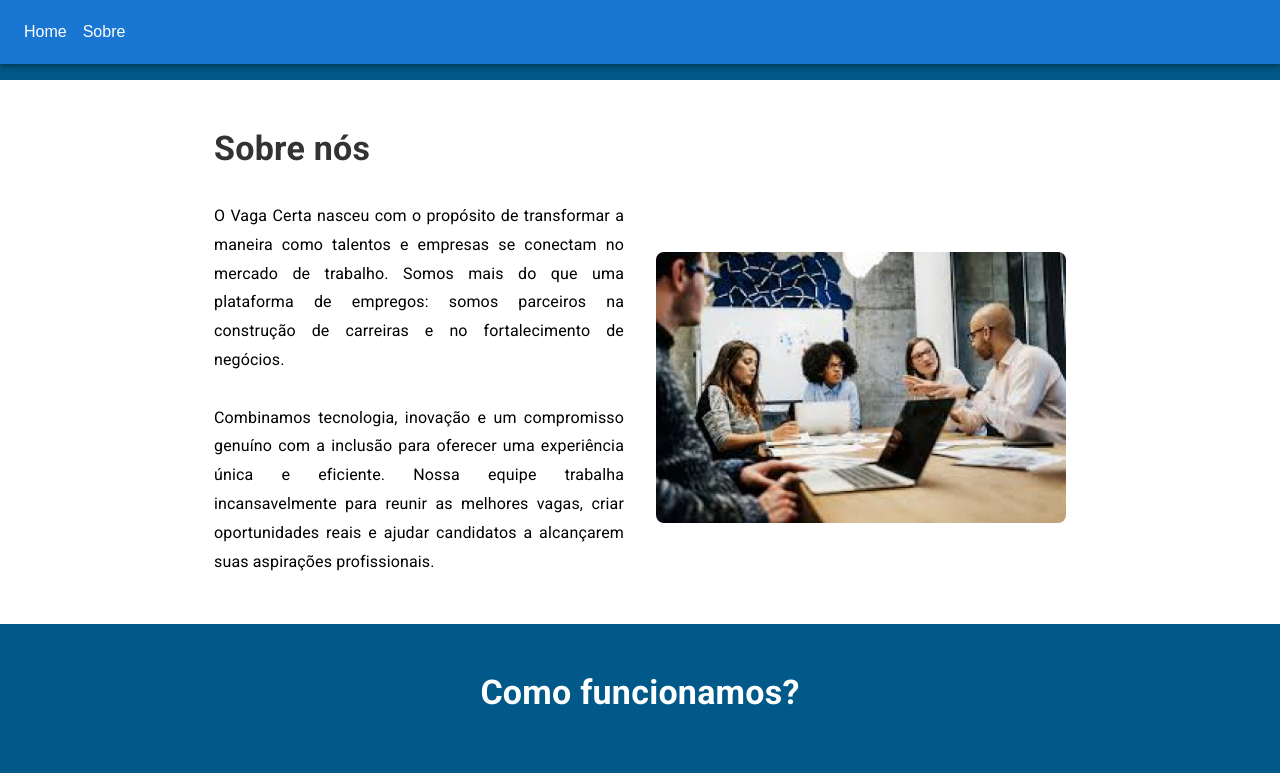
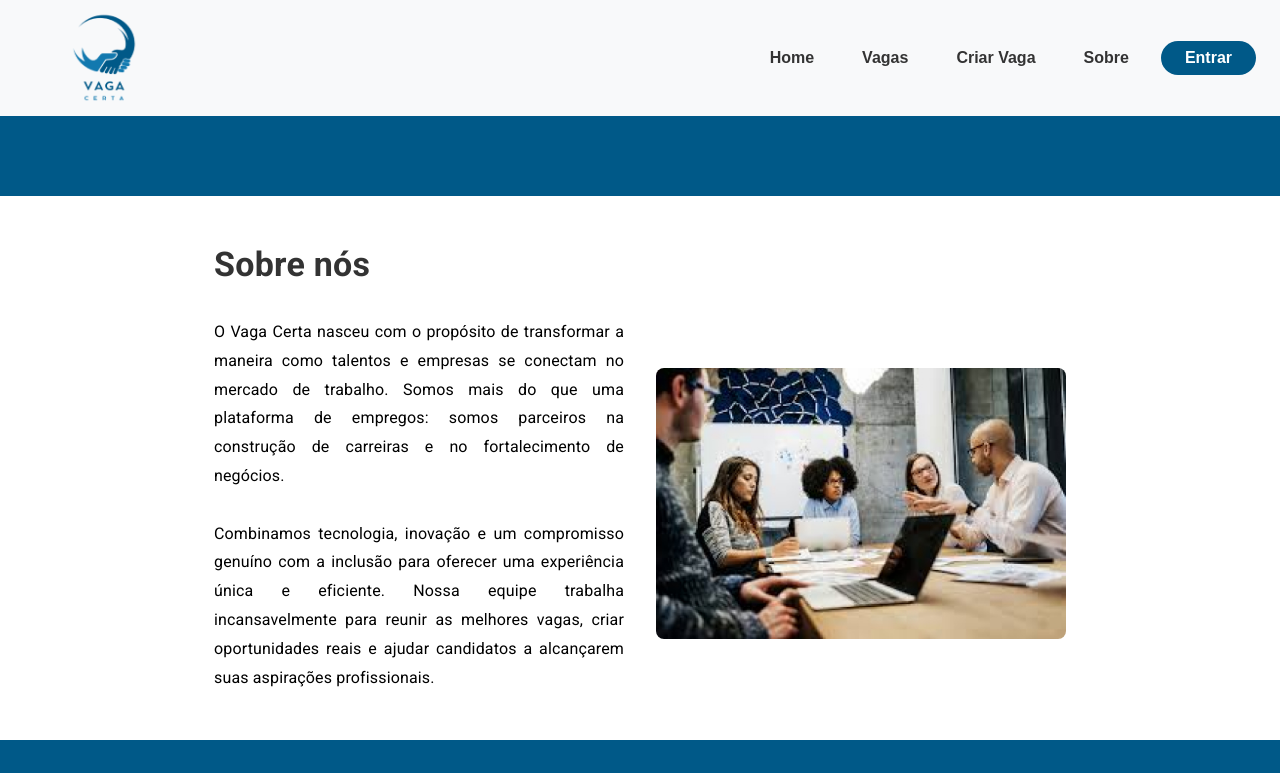
Before and after one commit to Marvicss/Projeto_React_Router, a React (Vite) app: page /about in a window 1280 px wide. Shown: the top 773 px of the page. Built offline with nearby package versions, Linux system fonts and the light colour scheme; what parse would draw is missing.

Commit message:
fix- fixed navbar in pages

```diff
--- a/src/pages/About.tsx
+++ b/src/pages/About.tsx
@@ -1,14 +1,89 @@
 import React from 'react';
-import { Box, Typography, Grid, Container } from '@mui/material';
-import Header from '../components/Header';
+import { Box, Typography, Grid, Container, AppBar, Toolbar,  } from '@mui/material';
+import { Link } from 'react-router-dom';
 
 const About: React.FC = () => {
   return (
+    <>
+      {/* Navbar */}
+      <AppBar position="static" color="transparent" elevation={0} sx={{ padding: 0, margin: 0 }}>
+        <Toolbar sx={{ display: 'flex', justifyContent: 'space-between' }}>
+          <Box>
+            <img src="/logo.png" alt="Logo" style={{ height: "7rem", width: "10rem" }} />
+          </Box>
+          <Box sx={{ display: 'flex', alignItems: 'center', gap: 2 }}>
+          <Link
+              to="/"
+              style={{
+                textDecoration: 'none',
+                color: 'inherit',
+                padding: '8px 16px',
+                borderRadius: '4px',
+                fontWeight: 'bold',
+              }}
+            >
+              Home
+            </Link>
+            <Link
+              to="/Vagas"
+              style={{
+                textDecoration: 'none',
+                color: 'inherit',
+                padding: '8px 16px',
+                borderRadius: '4px',
+                fontWeight: 'bold',
+              }}
+            >
+              Vagas
+            </Link>
+            <Link
+              to="/postar-vaga"
+              style={{
+                textDecoration: 'none',
+                color: 'inherit',
+                padding: '8px 16px',
+                borderRadius: '4px',
+                fontWeight: 'bold',
+              }}
+            >
+              Criar Vaga
+            </Link>
+            <Link
+              to="/about"
+              style={{
+                textDecoration: 'none',
+                color: 'inherit',
+                padding: '8px 16px',
+                borderRadius: '4px',
+                fontWeight: 'bold',
+              }}
+            >
+              Sobre
+            </Link>
+            <Link
+              to="/login"
+              style={{
+                textDecoration: 'none',
+                backgroundColor: '#005988',
+                color: '#FFFFFF',
+                fontWeight: 'bold',
+                padding: '8px 24px',
+                borderRadius: '20px',
+                transition: 'background-color 0.3s',
+              }}
+              onMouseEnter={(e) => (e.currentTarget.style.backgroundColor = "#003F63")}
+              onMouseLeave={(e) => (e.currentTarget.style.backgroundColor = "#005988")}
+            >
+              Entrar
+            </Link>
+          </Box>
+        </Toolbar>
+      </AppBar>
 
-    <Box sx={{ backgroundColor: '#005988', minHeight: '100vh', py: 6 }}>
-      <Header />
+      {/* Conteúdo da página About */}
+      <Box sx={{ backgroundColor: '#005988', minHeight: '100vh', py: 6,}}>
         {/* Sessão Sobre Nós */}
-      <Box sx={{ backgroundColor: '#FFFFFF', py: 6, marginTop: 4}}>
+        <Box sx={{ backgroundColor: '#FFFFFF', py: 6, marginTop: 4,  }}>
           <Container maxWidth="md">
             <Typography
               variant="h4"
@@ -17,18 +92,30 @@ const About: React.FC = () => {
                 fontWeight: 'bold',
                 textAlign: 'left', // Alinha o texto à esquerda
                 mb: 4, // Adiciona margem inferior
-
               }}
             >
               Sobre nós
             </Typography>
             <Grid container spacing={4} alignItems="center">
               <Grid item xs={12} md={6}>
-              <Typography variant="body1" sx={{ lineHeight: 1.8, textAlign: 'justify',  color: 'black'}}>
-                O Vaga Certa nasceu com o propósito de transformar a maneira como talentos e empresas se conectam no mercado de trabalho. Somos mais do que uma plataforma de empregos: somos parceiros na construção de carreiras e no fortalecimento de negócios.
+                <Typography
+                  variant="body1"
+                  sx={{
+                    lineHeight: 1.8,
+                    textAlign: 'justify',
+                    color: 'black',
+                  }}
+                >
+                  O Vaga Certa nasceu com o propósito de transformar a maneira como talentos e
+                  empresas se conectam no mercado de trabalho. Somos mais do que uma plataforma de
+                  empregos: somos parceiros na construção de carreiras e no fortalecimento de
+                  negócios.
                   <br />
                   <br />
-                Combinamos tecnologia, inovação e um compromisso genuíno com a inclusão para oferecer uma experiência única e eficiente. Nossa equipe trabalha incansavelmente para reunir as melhores vagas, criar oportunidades reais e ajudar candidatos a alcançarem suas aspirações profissionais.
+                  Combinamos tecnologia, inovação e um compromisso genuíno com a inclusão para
+                  oferecer uma experiência única e eficiente. Nossa equipe trabalha incansavelmente
+                  para reunir as melhores vagas, criar oportunidades reais e ajudar candidatos a
+                  alcançarem suas aspirações profissionais.
                 </Typography>
               </Grid>
               <Grid item xs={12} md={6}>
@@ -50,7 +137,7 @@ const About: React.FC = () => {
               gutterBottom
               sx={{
                 fontWeight: 'bold',
-              textAlign: 'center', // Mantém alinhado ao centro
+                textAlign: 'center',
               }}
             >
               Como funcionamos?
@@ -61,8 +148,9 @@ const About: React.FC = () => {
                   <Typography variant="h5" sx={{ fontWeight: 'bold', mb: 1 }}>
                     1. Conexão Direta e Eficiente
                   </Typography>
-                <Typography color='#FFFFFF'>
-                  Simplificamos o processo de busca por vagas, aproximando talentos de empresas que realmente atendem às expectativas e objetivos profissionais.
+                  <Typography color="#FFFFFF">
+                    Simplificamos o processo de busca por vagas, aproximando talentos de empresas
+                    que realmente atendem às expectativas e objetivos profissionais.
                   </Typography>
                 </Box>
               </Grid>
@@ -71,8 +159,9 @@ const About: React.FC = () => {
                   <Typography variant="h5" sx={{ fontWeight: 'bold', mb: 1 }}>
                     2. Ferramentas e Recursos
                   </Typography>
-                <Typography color='#FFFFFF'>
-                  Disponibilizamos cursos gratuitos, dicas práticas e conteúdos exclusivos para preparar candidatos e aprimorar suas habilidades no mercado de trabalho.
+                  <Typography color="#FFFFFF">
+                    Disponibilizamos cursos gratuitos, dicas práticas e conteúdos exclusivos para
+                    preparar candidatos e aprimorar suas habilidades no mercado de trabalho.
                   </Typography>
                 </Box>
               </Grid>
@@ -81,8 +170,9 @@ const About: React.FC = () => {
                   <Typography variant="h5" sx={{ fontWeight: 'bold', mb: 1 }}>
                     3. Suporte e Crescimento
                   </Typography>
-                <Typography color='#FFFFFF'>
-                  Atuamos como ponte entre empresas e candidatos, facilitando contratações rápidas e assertivas e promovendo a inclusão e a inovação.
+                  <Typography color="#FFFFFF">
+                    Atuamos como ponte entre empresas e candidatos, facilitando contratações rápidas
+                    e assertivas e promovendo a inclusão e a inovação.
                   </Typography>
                 </Box>
               </Grid>
@@ -90,6 +180,7 @@ const About: React.FC = () => {
           </Container>
         </Box>
       </Box>
+    </>
   );
 };
 
--- a/src/pages/Login.tsx
+++ b/src/pages/Login.tsx
@@ -1,25 +1,22 @@
-import Header from '../components/Header';
 import {
   Box,
   Typography,
   TextField,
   Button,
   Stack,
+  Toolbar,
+  AppBar,
 } from '@mui/material';
 import { FormEvent } from 'react';
-import Parse from '../config/parseConfig';
 import { useNavigate } from 'react-router-dom';
 import { useDispatch } from 'react-redux';
 import { setUser } from '../redux/slices/userSlice';
 import { AppDispatch } from '../store/store';
-
-
+import { Link } from 'react-router-dom'; // Import necessário para Links
 
 function Login() {
   const navigate = useNavigate();
-
   const dispatch = useDispatch<AppDispatch>();
-
 
   const handleSubmit = async (event: FormEvent<HTMLFormElement>) => {
     event.preventDefault();
@@ -47,7 +44,39 @@ function Login() {
 
   return (
     <>
-      <Header />
+      {/* Navbar */}
+      <AppBar position="static" color="transparent" elevation={0} sx={{padding: 0, margin: 0}}>
+        <Toolbar sx={{ display: 'flex', justifyContent: 'space-between' }}>
+          <Box>
+            <img src="/logo.png" alt="Logo" style={{ height: "7rem", width: "10rem" }} />
+          </Box>
+          <Box sx={{ display: 'flex', alignItems: 'center', gap: 2 }}>
+
+            <Link to="/" style={{ textDecoration: 'none', color: 'inherit', padding: '8px 16px', borderRadius: '4px', fontWeight: 'bold' }}>Home</Link>
+            <Link to="/Vagas" style={{ textDecoration: 'none', color: 'inherit', padding: '8px 16px', borderRadius: '4px', fontWeight: 'bold' }}>Vagas</Link>
+            <Link to="/postar-vaga" style={{ textDecoration: 'none', color: 'inherit', padding: '8px 16px', borderRadius: '4px', fontWeight: 'bold' }}>Criar Vaga</Link>
+            <Link to="/about" style={{ textDecoration: 'none', color: 'inherit', padding: '8px 16px', borderRadius: '4px', fontWeight: 'bold' }}>Sobre</Link>
+            <Link
+              to="/login"
+              style={{
+                textDecoration: 'none',
+                backgroundColor: '#005988',
+                color: '#FFFFFF',
+                fontWeight: 'bold',
+                padding: '8px 24px',
+                borderRadius: '20px',
+                transition: 'background-color 0.3s',
+              }}
+              onMouseEnter={(e) => (e.currentTarget.style.backgroundColor = "#003F63")}
+              onMouseLeave={(e) => (e.currentTarget.style.backgroundColor = "#005988")}
+            >
+              Entrar
+            </Link>
+          </Box>
+        </Toolbar>
+      </AppBar>
+
+      {/* Tela de Login */}
       <Box
         sx={{
           display: 'flex',
@@ -63,11 +92,11 @@ function Login() {
     color: 'white',
     display: 'flex',
     flexDirection: 'column',
-            justifyContent: 'flex-start',
+    justifyContent: 'center', // Centraliza verticalmente
     alignItems: 'center',
     padding: '2rem',
+    height: '100vh', // Adicionado para ocupar 100% da altura da tela
     flex: 1,
-            marginTop: "4rem"
   }}
 >
   <img
@@ -78,7 +107,7 @@ function Login() {
   <Typography variant="h4" gutterBottom>
     Bem-vindo <br /> de volta!
   </Typography>
-          <Typography variant="body1" align="center" color='white'>
+  <Typography variant="body1" align="center" color="white">
     Acesse sua conta agora <br /> mesmo.
   </Typography>
 </Box>
@@ -91,7 +120,7 @@ function Login() {
             justifyContent: 'center',
             flex: 1,
             backgroundColor: '#f9f9f9',
-            padding: '2rem', // Padding ajustado para melhorar o espaçamento
+            padding: '2rem',
           }}
         >
           <Box
@@ -104,7 +133,7 @@ function Login() {
               alignItems: 'center',
               width: '100%',
               maxWidth: '450px',
-              padding: '0 1rem', // Controle de padding interno
+              padding: '0 1rem',
             }}
             onSubmit={handleSubmit}
           >
@@ -153,7 +182,7 @@ function Login() {
               <Button
                 variant="text"
                 color="primary"
-                onClick={handleForgotPassword} // Chamando a função para redirecionar
+                onClick={handleForgotPassword}
                 sx={{ textTransform: 'none', fontWeight: 400 }}
               >
                 Esqueci minha senha
--- a/src/pages/Register.tsx
+++ b/src/pages/Register.tsx
@@ -1,11 +1,12 @@
-import { useNavigate } from 'react-router-dom';
-import Header from '../components/Header';
+import { Link, useNavigate } from 'react-router-dom';
 import {
   Box,
   Typography,
   TextField,
   Button,
   Stack,
+  AppBar,
+  Toolbar,
 } from '@mui/material';
 import { FormEvent } from 'react';
 import Parse from '../config/parseConfig';
@@ -39,7 +40,6 @@ function Register() {
       await user.signUp();
       alert('Usuário registrado com sucesso!');
       navigate('/login');
-    // eslint-disable-next-line @typescript-eslint/no-explicit-any
     } catch (error: any) {
       console.error('Erro ao registrar usuário:', error);
       alert('Erro ao registrar usuário: ' + error.message);
@@ -48,7 +48,36 @@ function Register() {
 
   return (
     <>
-      <Header />
+      {/* Navbar */}
+      <AppBar position="static" color="transparent" elevation={0} sx={{ padding: 0, margin: 0 }}>
+        <Toolbar sx={{ display: 'flex', justifyContent: 'space-between' }}>
+          <Box>
+            <img src="/logo.png" alt="Logo" style={{ height: "7rem", width: "10rem" }} />
+          </Box>
+          <Box sx={{ display: 'flex', alignItems: 'center', gap: 2 }}>
+            <Link to="/" style={{ textDecoration: 'none', color: 'inherit', padding: '8px 16px', borderRadius: '4px', fontWeight: 'bold' }}>Home</Link>
+            <Link to="/Vagas" style={{ textDecoration: 'none', color: 'inherit', padding: '8px 16px', borderRadius: '4px', fontWeight: 'bold' }}>Vagas</Link>
+            <Link to="/postar-vaga" style={{ textDecoration: 'none', color: 'inherit', padding: '8px 16px', borderRadius: '4px', fontWeight: 'bold' }}>Criar Vaga</Link>
+            <Link to="/about" style={{ textDecoration: 'none', color: 'inherit', padding: '8px 16px', borderRadius: '4px', fontWeight: 'bold' }}>Sobre</Link>
+            <Link
+              to="/login"
+              style={{
+                textDecoration: 'none',
+                backgroundColor: '#005988',
+                color: '#FFFFFF',
+                fontWeight: 'bold',
+                padding: '8px 24px',
+                borderRadius: '20px',
+                transition: 'background-color 0.3s',
+              }}
+              onMouseEnter={(e) => (e.currentTarget.style.backgroundColor = "#003F63")}
+              onMouseLeave={(e) => (e.currentTarget.style.backgroundColor = "#005988")}
+            >
+              Entrar
+            </Link>
+          </Box>
+        </Toolbar>
+      </AppBar>
       <Box
         sx={{
           display: 'flex',
@@ -64,11 +93,11 @@ function Register() {
             color: 'white',
             display: 'flex',
             flexDirection: 'column',
-            justifyContent: 'flex-start',
+            justifyContent: 'center',
             alignItems: 'center',
             padding: '2rem',
+            height: '100vh',
             flex: 1,
-            marginTop: "4rem"
           }}
         >
           <img
```
Lines whose indentation alone changed are shown as unchanged.
